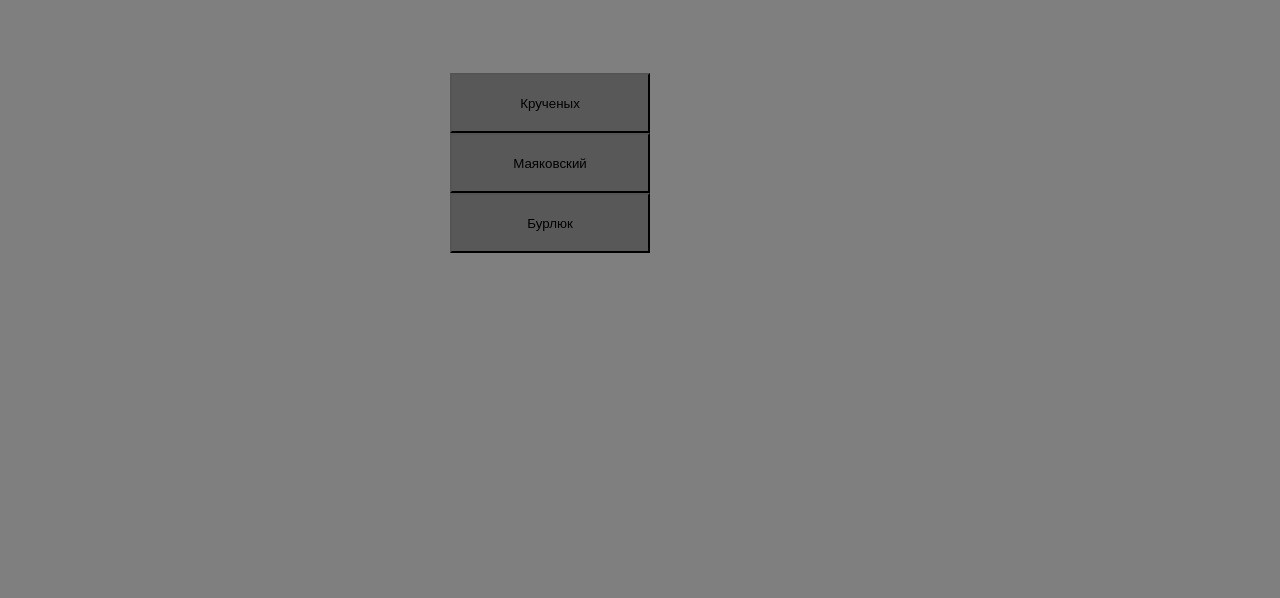
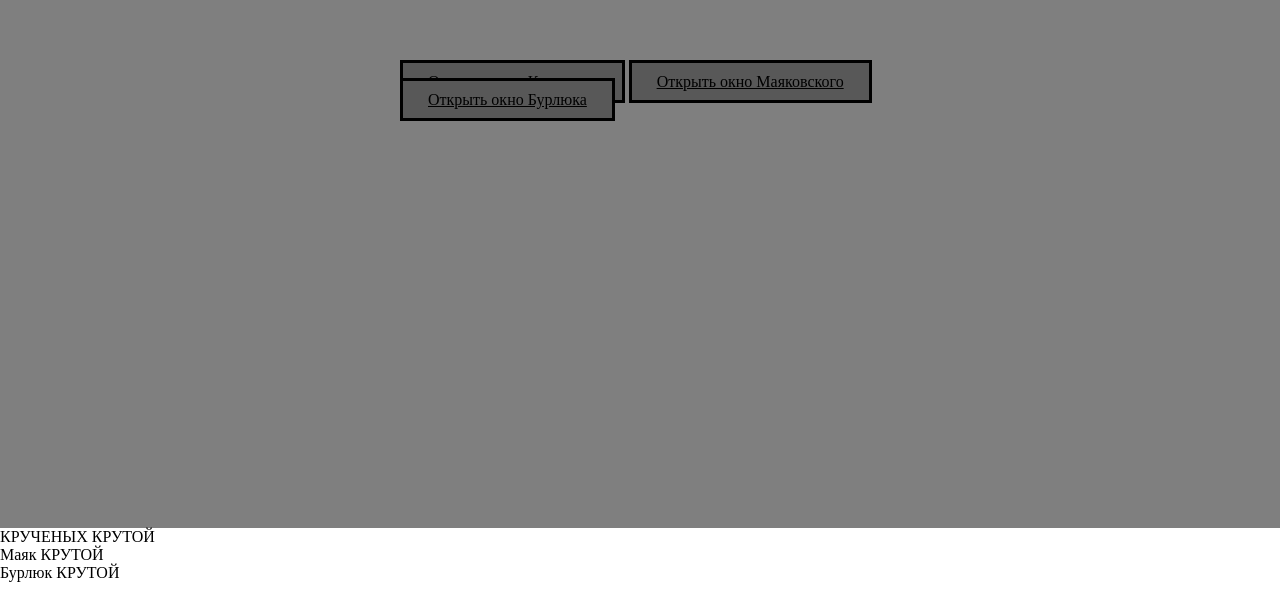
Before and after one commit to Livanenkova/popup-and-button, a plain HTML site: page index.html in a window 1280 px wide. Shown: the part 272-870 px from the top of the page. Drawn offline with Linux system fonts and the light colour scheme.

Commit message:
new version button

```diff
--- a/index.html
+++ b/index.html
@@ -8,14 +8,32 @@
 <body>
 	<div class="background__layer">
 		<div class="button__div">
-		<button type="text" name="kruchenih" class="button__k"> Крученых
-		</button>
-		<button type="text" name="mayakovskii" class="button__m"> Маяковский
-		</button>
-		<button type="text" name="burluk" class="button__b">Бурлюк
-		</button>
+ <a href="#k1" class="button button__k">Открыть окно Крученых</a>
+ <a href="#m1" class="button button__M">Открыть окно Маяковского</a>
+ <a href="#b1" class="button button__B">Открыть окно Бурлюка</a>
 		</div>
 	</div>
+	<!-- popup kruchenih -->
+	<a href="#x" class="overlay" id="k1"></a>
+   <div class="popup">
+     КРУЧЕНЫХ КРУТОЙ
+    <a class="close"title="Закрыть" href="#close"></a>
+    </div>
+    <!-- popup Mayak -->
+    <a href="#x" class="overlay" id="m1"></a>
+   <div class="popup">
+     Маяк КРУТОЙ
+    <a class="close"title="Закрыть" href="#close"></a>
+    </div>
+    <!-- popupburluk -->
+    <a href="#x" class="overlay" id="K1"></a>
+   <div class="popup">
+     Бурлюк КРУТОЙ
+    <a class="close"title="Закрыть" href="#close"></a>
+    </div>
 
+
+
+    </div>
 </body>
 </html>
--- a/style.css
+++ b/style.css
@@ -1,16 +1,19 @@
 body{margin: 0;padding: 0;}
-
 .background__layer{
   width: 100%;
-  height: 100%;
+  height: 100vh;
   background-color: rgba(0,0,0,0.5);
 }
-button {
-	width: 200px;
+.button {
+	width: 150px;
 	height: 60px;
 	background-color: #585858;
+	border: 3px solid #000000;
+  order-radius: 5px;
+  color: #000000;
+  padding: 10px 25px;
+  margin: 30px auto 0px;
 }
-
 .button__div{
-padding: 345px 450px;
+	padding: 345px 400px;
 }
```
